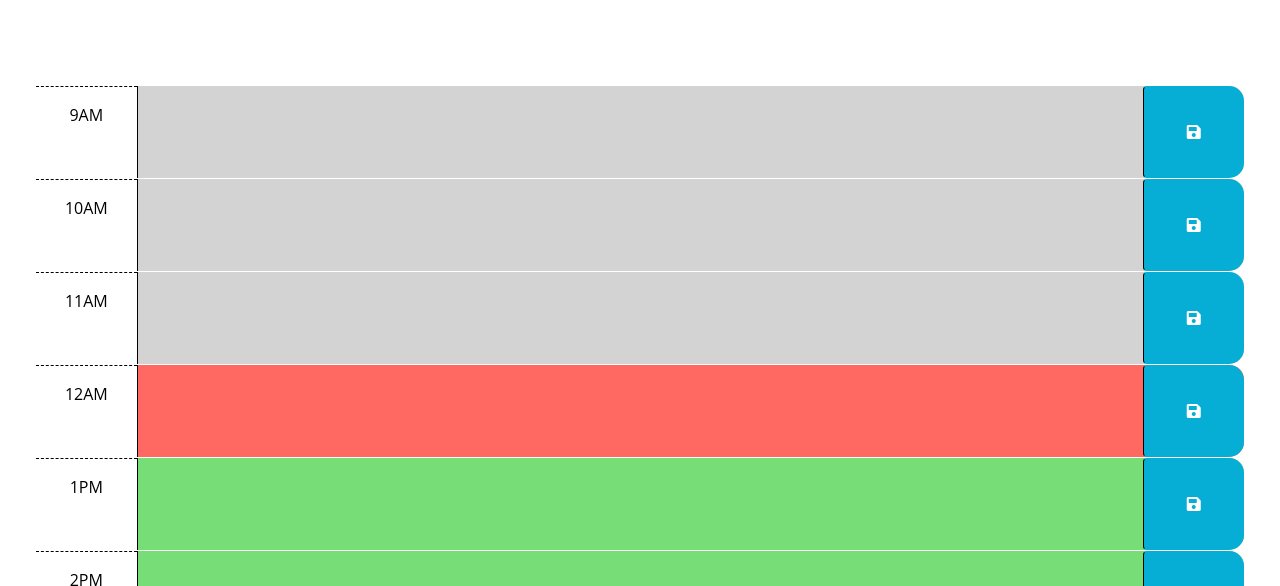
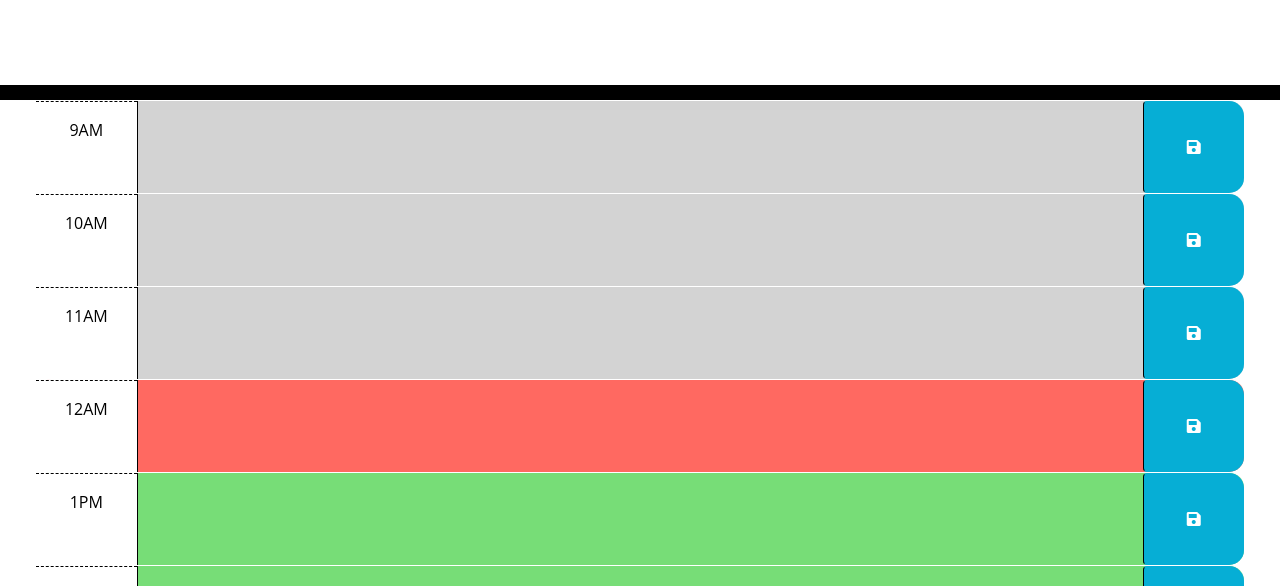
Before and after one commit to Amartinez2075/Work-Day-Scheduler, a plain HTML site: page index.html in a window 1280 px wide. Shown: the part 187-773 px from the top of the page. Drawn offline with nearby package versions, Linux system fonts and the light colour scheme.

Commit message:
Added black line to top of site

```diff
--- a/Develop/style.css
+++ b/Develop/style.css
@@ -32,6 +32,10 @@ h2 {
   font-size: 60px;
 }
 
+.line-1 {
+  height: 15px;
+  background: black;
+}
 
 .time-block {
   border-radius: 15px;
--- a/index.html
+++ b/index.html
@@ -41,6 +41,10 @@
       document.getElementById("currentDay").textContent = currentDay;
     </script>
     </header>
+    <div class="line-1"></div>
+
+
+    </div>
 
 
     <div class="container-fluid px-5">
```
